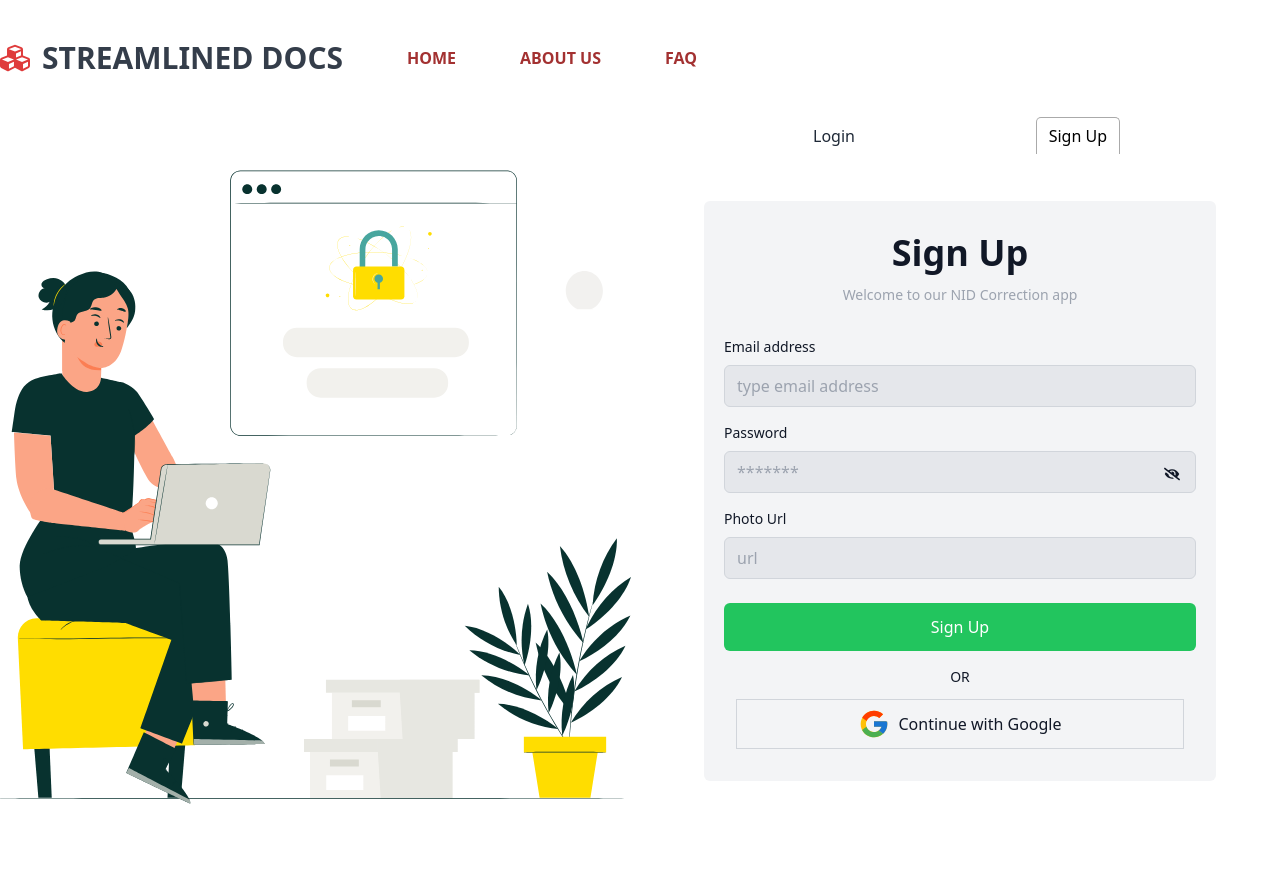
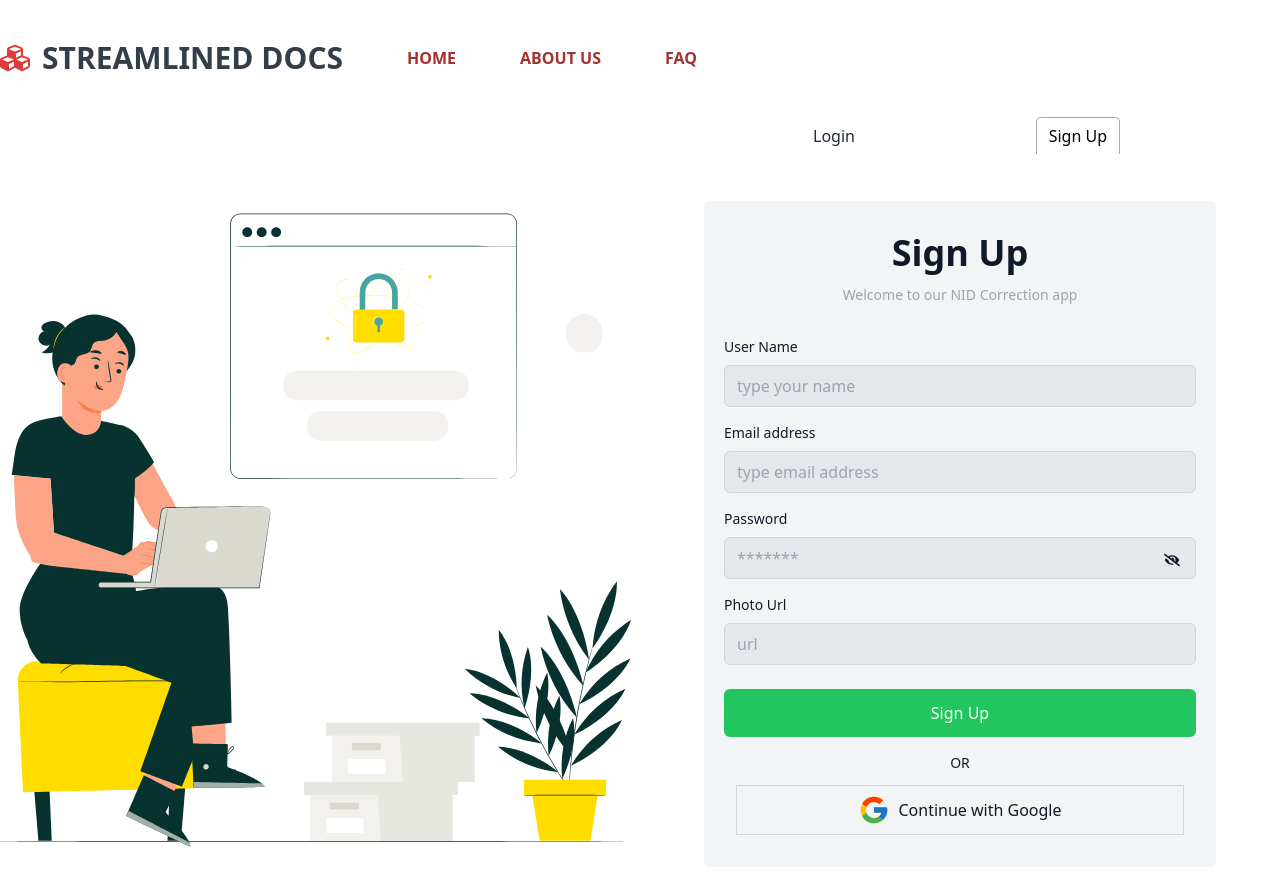
Before and after one commit to rezwan563/streamlined-docs-client, a React (Vite) app: page /auth in a window 1280 px wide. Both pictures are taken after a click on the tab "Sign Up". Shown: the top 886 px of the page. Before the commit the page ends 829 px from the top, so only its background shows below. Built offline with nearby package versions, Linux system fonts and the light colour scheme; no server answers.

Commit message:
regiter component name and photo create

```diff
--- a/src/pages/dashboard/UserHome.jsx/ProfileCard.jsx
+++ b/src/pages/dashboard/UserHome.jsx/ProfileCard.jsx
@@ -10,6 +10,7 @@ import { useContext, useState, useEffect } from "react";
 function ApplicationStatusWidget() {
   const { user } = useContext(AuthContext);
   const [profile, setProfile] = useState([true]);
+
   const url = `http://localhost:5000/api/profiles/${user?.email}`
 
   useEffect(() => {
@@ -17,6 +18,7 @@ function ApplicationStatusWidget() {
       .then(res => res.json())
       .then(data => setProfile(data));
   }, [url]);
+
 
   const appliedCount = 12;
   const rejectedCount = 4;
--- a/src/pages/dashboard/editprofile/EditProfile.jsx
+++ b/src/pages/dashboard/editprofile/EditProfile.jsx
@@ -1,5 +1,5 @@
 import { useContext } from "react";
-import Swal from "sweetalert2";
+// import Swal from "sweetalert2";
 import { AuthContext } from "../../../providers/AuthProvider";
 import { useNavigate } from "react-router-dom";
 
@@ -70,14 +70,14 @@ const EditProfile = () => {
       .then(res => res.json())
       .then(data => {
         console.log(data);
-        if (data.insertedId) {
-          Swal.fire({
-            title: 'success',
-            text: 'user added successfully',
-            icon: 'success',
-            confirmButtonText: 'Cool'
-          });
-        }
+        // if (data.insertedId) {
+        //   Swal.fire({
+        //     title: 'success',
+        //     text: 'user added successfully',
+        //     icon: 'success',
+        //     confirmButtonText: 'Cool'
+        //   });
+        // }
         navigate(from);
       })
     form.reset();
--- a/src/pages/register/Register.jsx
+++ b/src/pages/register/Register.jsx
@@ -5,32 +5,38 @@ import Swal from "sweetalert2";
 import { FaEye, FaEyeSlash } from "react-icons/fa";
 import "react-tabs/style/react-tabs.css";
 import GoogleLogin from "../../shared/googlelogin/GoogleLogin";
+import useAdmin from "../../hooks/useAdmin";
 
 const Register = () => {
   const [show, setShow] = useState(true);
   const [error, setError] = useState("");
-  const { createUser } = useContext(AuthContext);
+  const { createUser, updateUserProfile } = useContext(AuthContext);
   const navigate = useNavigate();
-  const from = "/auth";
+  const [isAdmin] = useAdmin();
+  const from = isAdmin ? "/dashboard" : "/dashboard/user";
+
 
   const handleSubmit = (e) => {
     e.preventDefault();
     const form = e.target;
+    const name = form.name.value;
     const email = form.email.value;
     const password = form.password.value;
     const photo = form.photURL.value;
-
-
 
     setError("");
 
     createUser(email, password)
       .then((result) => {
         console.log(result.user);
+
+        updateUserProfile(name, photo )
+
+        .then(() => {
           const savedUser = {
             email: result.user.email,
+            displayName: name,
             photoURL: photo,
-
           };
           fetch(`http://localhost:5000/api/users`, {
             method: "POST",
@@ -38,6 +44,7 @@ const Register = () => {
               "content-type": "application/json",
             },
             body: JSON.stringify(savedUser),
+          })
         })
           .then((res) => res.json())
           .then(() => {
@@ -76,6 +83,21 @@ const Register = () => {
           <div className="grid grid-cols-1 gap-4">
 
 
+            <div>
+              <div className="flex justify-between">
+              <label htmlFor="name" className="text-sm mb-2">
+                User Name
+              </label>
+              </div>
+              <input
+                type="name"
+                name="name"
+                required
+                placeholder="type your name"
+                className="w-full px-3 py-2 border rounded-md border-gray-300 focus:outline-green-500 bg-gray-200 text-gray-900"
+                data-temp-mail-org="0"
+              />
+            </div>
             <div>
               <div className="flex justify-between">
               <label htmlFor="email" className="text-sm mb-2">
--- a/src/providers/AuthProvider.jsx
+++ b/src/providers/AuthProvider.jsx
@@ -49,10 +49,10 @@ const AuthProvider = ({ children }) => {
     return signOut(auth);
   };
 
-  const updateUserProfile = (fullName, phone) => {
+  const updateUserProfile = (fullName, photo) => {
     return updateProfile(auth.currentUser, {
       displayName: fullName,
-      phoneNumber: phone,
+      photoURL: photo,
     });
   };
 
--- a/src/shared/googlelogin/GoogleLogin.jsx
+++ b/src/shared/googlelogin/GoogleLogin.jsx
@@ -2,11 +2,14 @@ import { useContext } from "react";
 import { FcGoogle } from "react-icons/fc";
 import { AuthContext } from "../../providers/AuthProvider";
 import { useNavigate } from "react-router-dom";
+import useAdmin from "../../hooks/useAdmin";
 
 const GoogleLogin = () => {
   const { signInWithGoogle } = useContext(AuthContext);
   const navigate = useNavigate();
-  const from = "/dashboard";
+  const [isAdmin] = useAdmin();
+  const from = isAdmin ? "/dashboard" : "/dashboard/user";
+
 
   const handleGoogleSignIn = () => {
     signInWithGoogle()
```
Lines whose indentation alone changed are shown as unchanged.
